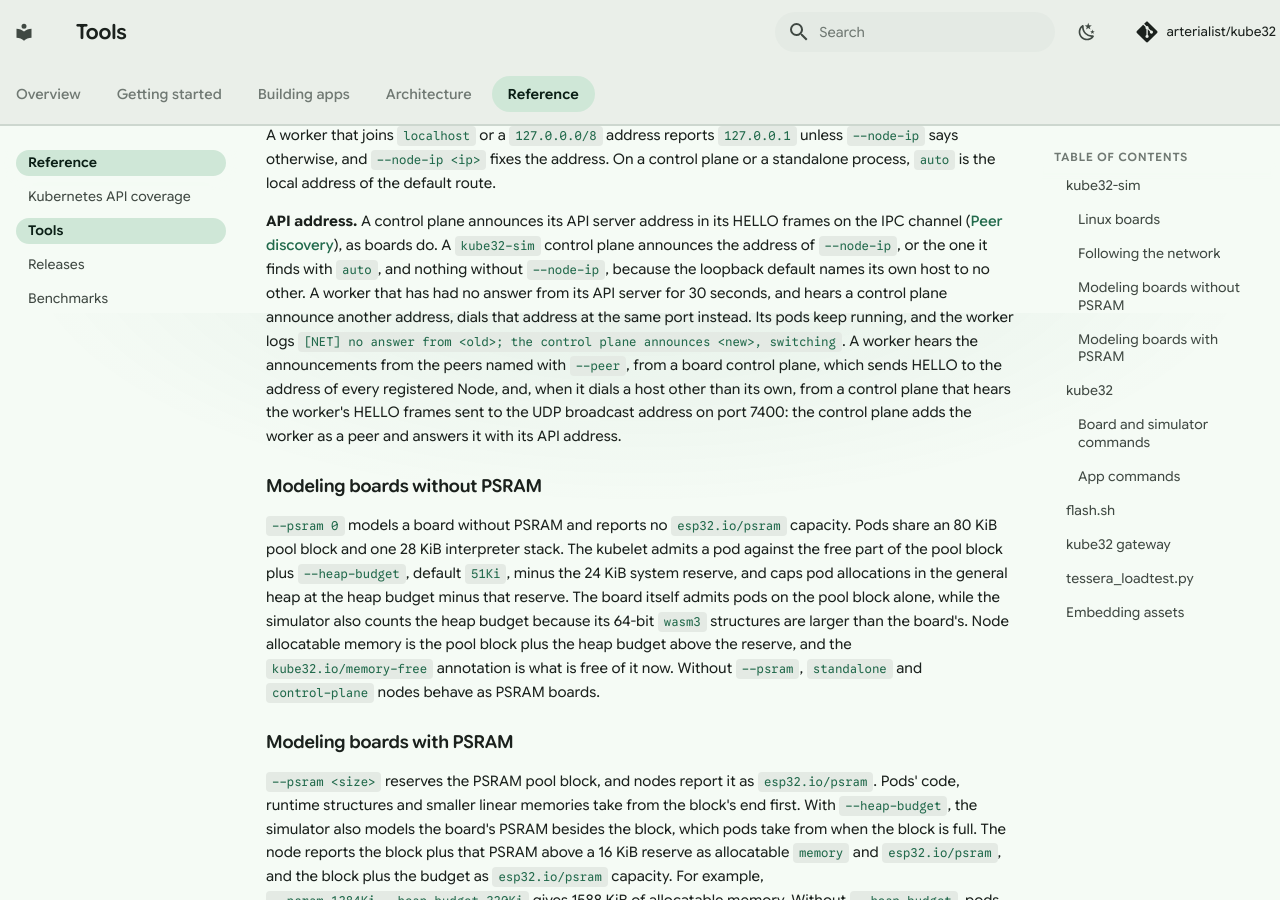
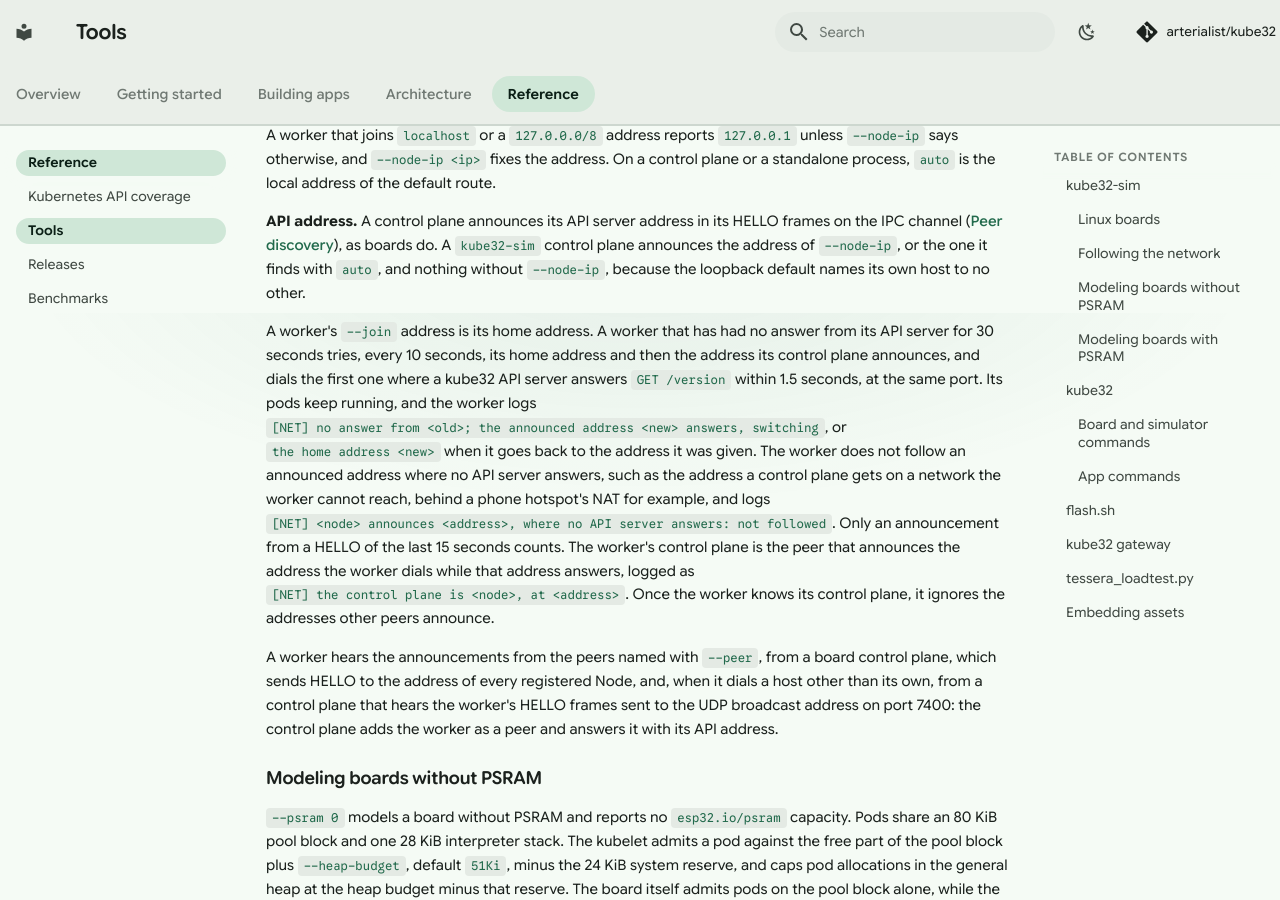
Before and after one commit to arterialist/kube32, an MkDocs documentation site: the page built from docs/cli-reference.md, in a window 1280 px wide and 900 px high, scrolled down 5987 px. Built offline with MkDocs 1.6.1 and Material for MkDocs 9.7.7, drawn with Linux system fonts in a browser that asks for light colours; comment, search, counter and statistics services are not loaded.

Commit message:
docs: following the network probes the address and keeps the home address
How a worker picks between its home address and an announced one, the
15 s freshness of announcements, the control plane it knows, and what
K32_CMD:API stores and clears.

```diff
--- a/docs/cli-reference.md
+++ b/docs/cli-reference.md
@@ -78,7 +78,11 @@ A worker whose machine changes network keeps working without a restart or a new
 
 **Node address.** With `--node-ip auto`, and with no `--node-ip` when the worker's API server is not on its own host, the node address is the local address that the system uses to reach the API server. The worker reads it again before each registration and heartbeat and patches the Node's `InternalIP` when it changes, so boards keep reaching the node's pods. When no route exists, as with Wi-Fi down, the previous address stays. A worker that joins `localhost` or a `127.0.0.0/8` address reports `127.0.0.1` unless `--node-ip` says otherwise, and `--node-ip <ip>` fixes the address. On a control plane or a standalone process, `auto` is the local address of the default route.
 
-**API address.** A control plane announces its API server address in its HELLO frames on the IPC channel ([Peer discovery](architecture/espnow-ipc.md#peer-discovery)), as boards do. A `kube32-sim` control plane announces the address of `--node-ip`, or the one it finds with `auto`, and nothing without `--node-ip`, because the loopback default names its own host to no other. A worker that has had no answer from its API server for 30 seconds, and hears a control plane announce another address, dials that address at the same port instead. Its pods keep running, and the worker logs `[NET] no answer from <old>; the control plane announces <new>, switching`. A worker hears the announcements from the peers named with `--peer`, from a board control plane, which sends HELLO to the address of every registered Node, and, when it dials a host other than its own, from a control plane that hears the worker's HELLO frames sent to the UDP broadcast address on port 7400: the control plane adds the worker as a peer and answers it with its API address.
+**API address.** A control plane announces its API server address in its HELLO frames on the IPC channel ([Peer discovery](architecture/espnow-ipc.md#peer-discovery)), as boards do. A `kube32-sim` control plane announces the address of `--node-ip`, or the one it finds with `auto`, and nothing without `--node-ip`, because the loopback default names its own host to no other.
+
+A worker's `--join` address is its home address. A worker that has had no answer from its API server for 30 seconds tries, every 10 seconds, its home address and then the address its control plane announces, and dials the first one where a kube32 API server answers `GET /version` within 1.5 seconds, at the same port. Its pods keep running, and the worker logs `[NET] no answer from <old>; the announced address <new> answers, switching`, or `the home address <new>` when it goes back to the address it was given. The worker does not follow an announced address where no API server answers, such as the address a control plane gets on a network the worker cannot reach, behind a phone hotspot's NAT for example, and logs `[NET] <node> announces <address>, where no API server answers: not followed`. Only an announcement from a HELLO of the last 15 seconds counts. The worker's control plane is the peer that announces the address the worker dials while that address answers, logged as `[NET] the control plane is <node>, at <address>`. Once the worker knows its control plane, it ignores the addresses other peers announce.
+
+A worker hears the announcements from the peers named with `--peer`, from a board control plane, which sends HELLO to the address of every registered Node, and, when it dials a host other than its own, from a control plane that hears the worker's HELLO frames sent to the UDP broadcast address on port 7400: the control plane adds the worker as a peer and answers it with its API address.
 
 ### Modeling boards without PSRAM
 
```
Also changed, not shown: CHANGELOG.md (+1 -0 lines), docs/architecture/espnow-ipc.md (+1 -1 lines), docs/devices.md (+1 -1 lines), docs/flashing-troubleshooting.md (+1 -1 lines), docs/quickstart.md (+1 -1 lines).
